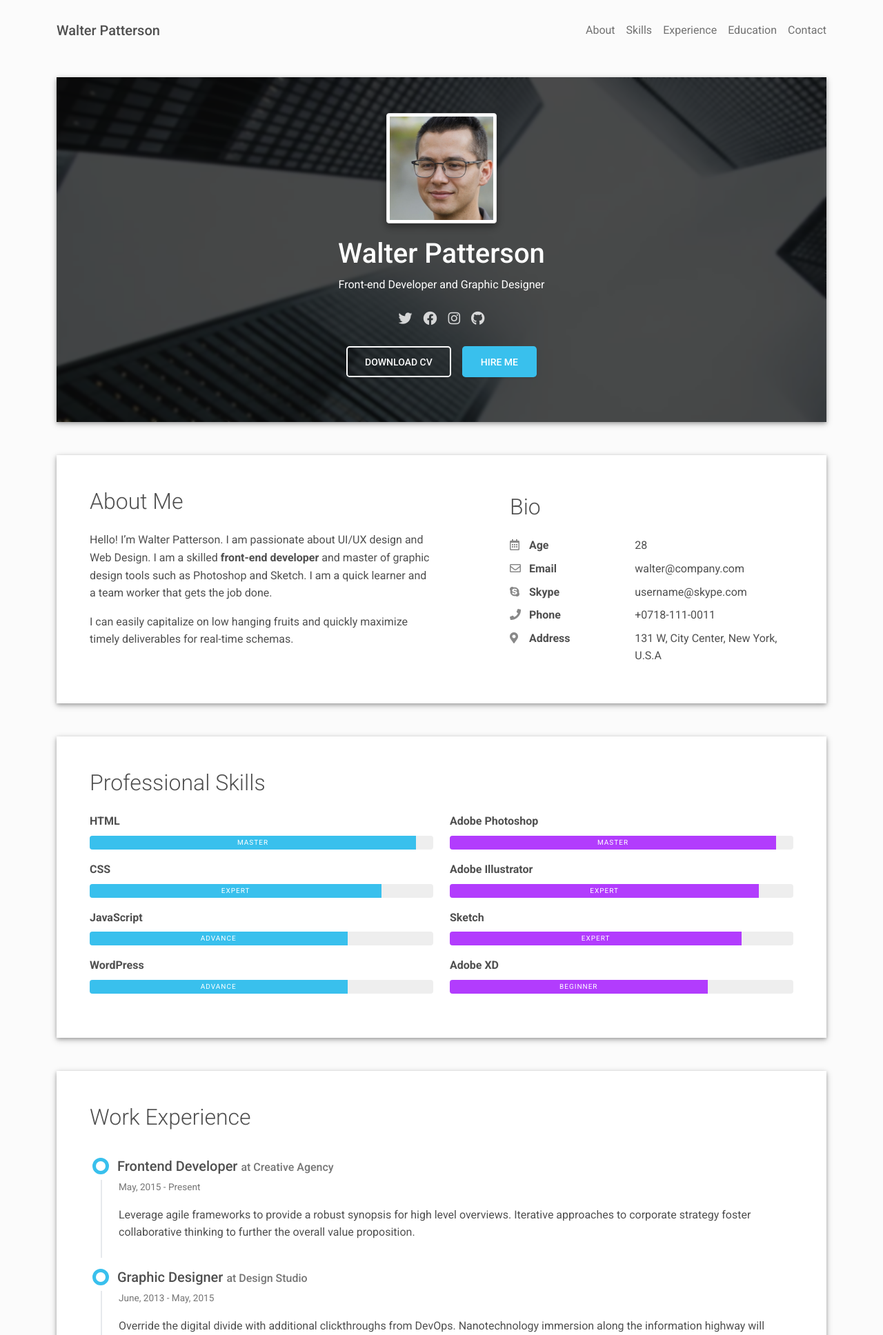
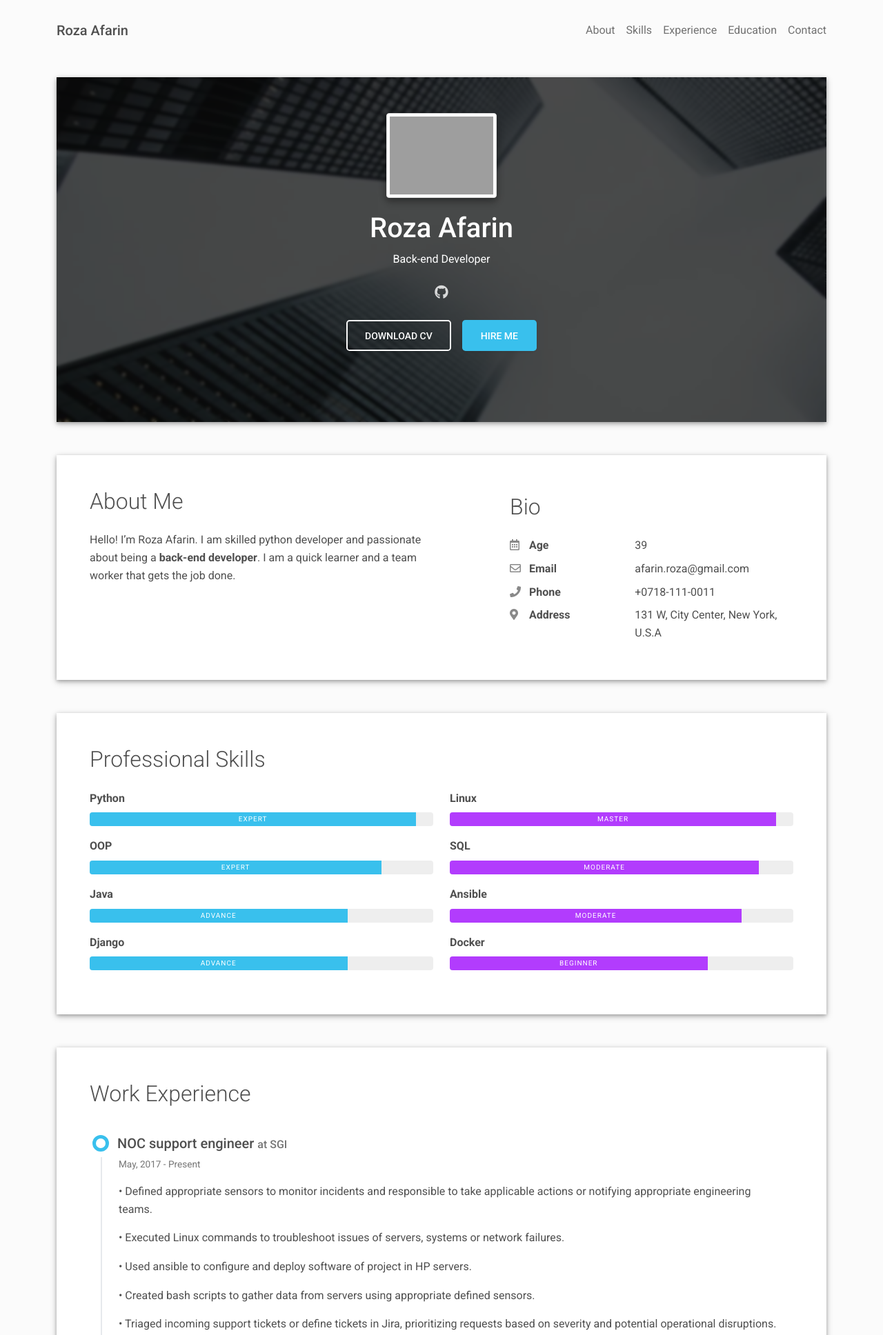
Before and after one commit to Roza-Afarin/sample_resume, a Django app: page / in a window 1280 px wide. Shown: the top 1936 px of the page at 69% size. Run offline with Django 4.2, Linux system fonts and the light colour scheme; grey boxes are pictures that could not be loaded.

Commit message:
Personalized website
some personal info has been added
menu problem has been solved

```diff
--- a/templates/index.html
+++ b/templates/index.html
@@ -35,23 +35,23 @@
   <header class="d-print-none">
     <div class="container text-center text-lg-left">
       <div class="pt-4 clearfix">
-        <h1 class="site-title mb-0">Walter Patterson</h1>
+        <h1 class="site-title mb-0">Roza Afarin</h1>
         <div class="site-nav">
           <nav role="navigation">
             <ul class="nav justify-content-center">
-              <li class="nav-item"><a class="nav-link" href="{% url 'website:about'%}" title="About"><span
+              <li class="nav-item"><a class="nav-link" href="#about" title="About"><span
                     class="menu-title">About</span></a>
               </li>
-              <li class="nav-item"><a class="nav-link" href="{% url 'website:skills'%}" title="Skills"><span
+              <li class="nav-item"><a class="nav-link" href="#skills" title="Skills"><span
                     class="menu-title">Skills</span></a>
               </li>
-              <li class="nav-item"><a class="nav-link" href="{% url 'website:experience'%}" title="Experience"><span
+              <li class="nav-item"><a class="nav-link" href="#experience" title="Experience"><span
                     class="menu-title">Experience</span></a>
               </li>
-              <li class="nav-item"><a class="nav-link" href="{% url 'website:education'%}" title="Education"><span
+              <li class="nav-item"><a class="nav-link" href="#education" title="Education"><span
                     class="menu-title">Education</span></a>
               </li>
-              <li class="nav-item"><a class="nav-link" href="{% url 'website:contact'%}" title="Contact"><span
+              <li class="nav-item"><a class="nav-link" href="#contact" title="Contact"><span
                     class="menu-title">Contact</span></a>
               </li>
             </ul>
@@ -68,29 +68,17 @@
             <div class="cover bg-image"><img src="{% static 'images/header-background.jpg' %}" />
               <div class="mask" style="background-color: rgba(0, 0, 0, 0.7);backdrop-filter: blur(2px);">
                 <div class="text-center p-5">
-                  <div class="avatar p-1"><img class="img-thumbnail shadow-2-strong"
-                      src="{% static 'images/avatar.jpg' %}" width="160" height="160" /></div>
+                  <div class="avatar p-1"><img class="img-thumbnail shadow-2-strong" src="{% static 'images/200.jpg' %}"
+                      width="160" height="160" /></div>
                   <div class="header-bio mt-3">
                     <div data-aos="zoom-in" data-aos-delay="0">
-                      <h2 class="h1">Walter Patterson</h2>
-                      <p>Front-end Developer and Graphic Designer</p>
+                      <h2 class="h1">Roza Afarin</h2>
+                      <p>Back-end Developer</p>
                     </div>
                     <div class="header-social mb-3 d-print-none" data-aos="zoom-in" data-aos-delay="200">
                       <nav role="navigation">
                         <ul class="nav justify-content-center">
-                          <li class="nav-item"><a class="nav-link" href="https://twitter.com/templateflip"
-                              title="Twitter"><i class="fab fa-twitter"></i><span
-                                class="menu-title sr-only">Twitter</span></a>
-                          </li>
-                          <li class="nav-item"><a class="nav-link" href="https://www.facebook.com/templateflip"
-                              title="Facebook"><i class="fab fa-facebook"></i><span
-                                class="menu-title sr-only">Facebook</span></a>
-                          </li>
-                          <li class="nav-item"><a class="nav-link" href="https://www.instagram.com/templateflip"
-                              title="Instagram"><i class="fab fa-instagram"></i><span
-                                class="menu-title sr-only">Instagram</span></a>
-                          </li>
-                          <li class="nav-item"><a class="nav-link" href="https://github.com/templateflip"
+                          <li class="nav-item"><a class="nav-link" href="https://github.com/Roza-Afarin"
                               title="Github"><i class="fab fa-github"></i><span
                                 class="menu-title sr-only">Github</span></a>
                           </li>
@@ -98,9 +86,9 @@
                       </nav>
                     </div>
                     <div class="d-print-none"><a class="btn btn-outline-light btn-lg shadow-sm mt-1 me-3"
-                        href="material-resume.pdf" data-aos="fade-right" data-aos-delay="700">Download CV</a><a
-                        class="btn btn-info btn-lg shadow-sm mt-1" href="{% url 'website:contact'%}" data-aos="fade-left"
-                        data-aos-delay="700">Hire Me</a></div>
+                        href="{% static 'images/Roza_Afarin_Resume.pdf'%}" data-aos="fade-right" data-aos-delay="700">Download CV</a><a
+                        class="btn btn-info btn-lg shadow-sm mt-1" href="#contact"
+                        data-aos="fade-left" data-aos-delay="700">Hire Me</a></div>
                   </div>
                 </div>
               </div>
@@ -112,12 +100,11 @@
             <div class="row">
               <div class="col-md-6">
                 <h2 class="h2 fw-light mb-4">About Me</h2>
-                <p>Hello! I’m Walter Patterson. I am passionate about UI/UX design and Web Design. I am a skilled
-                  <strong>front-end developer</strong> and master of graphic design tools such as Photoshop and Sketch.
+                <p>Hello! I’m Roza Afarin. I am skilled python developer and passionate about being a
+                  <strong>back-end developer</strong>.
                   I am a quick learner and a team worker that gets the job done.
                 </p>
-                <p>I can easily capitalize on low hanging fruits and quickly maximize timely deliverables for real-time
-                  schemas.</p>
+                <p></p>
               </div>
               <div class="col-md-5 offset-lg-1">
                 <div class="row mt-2">
@@ -127,21 +114,14 @@
                         style="width:24px;opacity:0.85;"></i> Age</div>
                   </div>
                   <div class="col-sm-7">
-                    <div class="pb-2">28</div>
+                    <div class="pb-2">39</div>
                   </div>
                   <div class="col-sm-5">
                     <div class="pb-2 fw-bolder"><i class="far fa-envelope pe-2 text-muted"
                         style="width:24px;opacity:0.85;"></i> Email</div>
                   </div>
                   <div class="col-sm-7">
-                    <div class="pb-2">walter@company.com</div>
-                  </div>
-                  <div class="col-sm-5">
-                    <div class="pb-2 fw-bolder"><i class="fab fa-skype pe-2 text-muted"
-                        style="width:24px;opacity:0.85;"></i> Skype</div>
-                  </div>
-                  <div class="col-sm-7">
-                    <div class="pb-2">username@skype.com</div>
+                    <div class="pb-2">afarin.roza@gmail.com</div>
                   </div>
                   <div class="col-sm-5">
                     <div class="pb-2 fw-bolder"><i class="fas fa-phone pe-2 text-muted"
@@ -167,28 +147,28 @@
             <h2 class="h2 fw-light mb-4">Professional Skills</h2>
             <div class="row">
               <div class="col-md-6">
-                <div class="mb-3"><span class="fw-bolder">HTML</span>
+                <div class="mb-3"><span class="fw-bolder">Python</span>
                   <div class="progress my-2 rounded" style="height: 20px">
                     <div class="progress-bar bg-info" role="progressbar" data-aos="zoom-in-right" data-aos-delay="100"
                       data-aos-anchor=".skills-section" style="width: 95%;" aria-valuenow="95" aria-valuemin="0"
-                      aria-valuemax="100">Master</div>
+                      aria-valuemax="100">Expert</div>
                   </div>
                 </div>
-                <div class="mb-3"><span class="fw-bolder">CSS</span>
+                <div class="mb-3"><span class="fw-bolder">OOP</span>
                   <div class="progress my-2 rounded" style="height: 20px">
                     <div class="progress-bar bg-info" role="progressbar" data-aos="zoom-in-right" data-aos-delay="200"
                       data-aos-anchor=".skills-section" style="width: 85%" aria-valuenow="85" aria-valuemin="0"
                       aria-valuemax="100">Expert</div>
                   </div>
                 </div>
-                <div class="mb-3"><span class="fw-bolder">JavaScript</span>
+                <div class="mb-3"><span class="fw-bolder">Java</span>
                   <div class="progress my-2 rounded" style="height: 20px">
                     <div class="progress-bar bg-info" role="progressbar" data-aos="zoom-in-right" data-aos-delay="300"
                       data-aos-anchor=".skills-section" style="width: 75%" aria-valuenow="75" aria-valuemin="0"
                       aria-valuemax="100">Advance</div>
                   </div>
                 </div>
-                <div class="mb-3"><span class="fw-bolder">WordPress</span>
+                <div class="mb-3"><span class="fw-bolder">Django</span>
                   <div class="progress my-2 rounded" style="height: 20px">
                     <div class="progress-bar bg-info" role="progressbar" data-aos="zoom-in-right" data-aos-delay="300"
                       data-aos-anchor=".skills-section" style="width: 75%" aria-valuenow="75" aria-valuemin="0"
@@ -197,28 +177,28 @@
                 </div>
               </div>
               <div class="col-md-6">
-                <div class="mb-3"><span class="fw-bolder">Adobe Photoshop</span>
+                <div class="mb-3"><span class="fw-bolder">Linux</span>
                   <div class="progress my-2 rounded" style="height: 20px">
                     <div class="progress-bar bg-secondary" role="progressbar" data-aos="zoom-in-right"
                       data-aos-delay="400" data-aos-anchor=".skills-section" style="width: 95%" aria-valuenow="95"
                       aria-valuemin="0" aria-valuemax="100">Master</div>
                   </div>
                 </div>
-                <div class="mb-3"><span class="fw-bolder">Adobe Illustrator</span>
+                <div class="mb-3"><span class="fw-bolder">SQL</span>
                   <div class="progress my-2 rounded" style="height: 20px">
                     <div class="progress-bar bg-secondary" role="progressbar" data-aos="zoom-in-right"
                       data-aos-delay="400" data-aos-anchor=".skills-section" style="width: 90%" aria-valuenow="90"
-                      aria-valuemin="0" aria-valuemax="100">Expert</div>
+                      aria-valuemin="0" aria-valuemax="100">Moderate</div>
                   </div>
                 </div>
-                <div class="mb-3"><span class="fw-bolder">Sketch</span>
+                <div class="mb-3"><span class="fw-bolder">Ansible</span>
                   <div class="progress my-2 rounded" style="height: 20px">
                     <div class="progress-bar bg-secondary" role="progressbar" data-aos="zoom-in-right"
                       data-aos-delay="500" data-aos-anchor=".skills-section" style="width: 85%" aria-valuenow="85"
-                      aria-valuemin="0" aria-valuemax="100">Expert</div>
+                      aria-valuemin="0" aria-valuemax="100">Moderate</div>
                   </div>
                 </div>
-                <div class="mb-3"><span class="fw-bolder">Adobe XD</span>
+                <div class="mb-3"><span class="fw-bolder">Docker</span>
                   <div class="progress my-2 rounded" style="height: 20px">
                     <div class="progress-bar bg-secondary" role="progressbar" data-aos="zoom-in-right"
                       data-aos-delay="600" data-aos-anchor=".skills-section" style="width: 75%" aria-valuenow="75"
@@ -235,33 +215,59 @@
             <div class="timeline">
               <div class="timeline-card timeline-card-info" data-aos="fade-in" data-aos-delay="0">
                 <div class="timeline-head px-4 pt-3">
-                  <div class="h5">Frontend Developer <span class="text-muted h6">at Creative Agency</span></div>
+                  <div class="h5">NOC support engineer <span class="text-muted h6">at SGI</span></div>
                 </div>
                 <div class="timeline-body px-4 pb-4">
-                  <div class="text-muted text-small mb-3">May, 2015 - Present</div>
-                  <div>Leverage agile frameworks to provide a robust synopsis for high level overviews. Iterative
-                    approaches to corporate strategy foster collaborative thinking to further the overall value
-                    proposition.</div>
+                  <div class="text-muted text-small mb-3">May, 2017 - Present</div>
+                  <div>
+                    <p>• Defined appropriate sensors to monitor incidents and responsible to take applicable actions or
+                      notifying appropriate engineering teams.
+                    </p>
+                    <p>• Executed Linux commands to troubleshoot issues of servers, systems or network failures.
+                    </p>
+                    <p>• Used ansible to configure and deploy software of project in HP servers.
+                    </p>
+                    <p>• Created bash scripts to gather data from servers using appropriate defined sensors.
+                    </p>
+                    <p>• Triaged incoming support tickets or define tickets in Jira, prioritizing requests based on
+                      severity and potential operational disruptions.
+                    </p>
+                    <p>• Mastered and used multiple network monitoring tools and element management systems and detected
+                      and resolved service-impacting events.
+                    </p>
+                    <p>• led communications with 3rd parties to resolve their problems using software of company or
+                      failure.
+                    </p>
+                    <p>• Maintained infrastructure performance by monitoring, performance tuning and troubleshooting
+                      issues.
+                    </p>
+                    <p>• Deploy, updated and reconfigured existing and new computers with software and operating
+                      systems.
+                    </p>
+                    <p>• Developed custom queries for reporting tasks using T-SQL in dbvisualizer or SQL server
+                      management studio environment.
+                    </p>
+                    <p>• Backing up and restoring databases.
+                    </p>
+                    <p>• Imaged OS and software deployments throughout system using Acronis and addressed implementation
+                      concerns.
+                    </p>
+                  </div>
                 </div>
               </div>
               <div class="timeline-card timeline-card-info" data-aos="fade-in" data-aos-delay="200">
                 <div class="timeline-head px-4 pt-3">
-                  <div class="h5">Graphic Designer <span class="text-muted h6">at Design Studio</span></div>
+                  <div class="h5">Software Developer <span class="text-muted h6">at Ansar electronic system</span></div>
                 </div>
                 <div class="timeline-body px-4 pb-4">
-                  <div class="text-muted text-small mb-3">June, 2013 - May, 2015</div>
-                  <div>Override the digital divide with additional clickthroughs from DevOps. Nanotechnology immersion
-                    along the information highway will close the loop on focusing solely on the bottom line.</div>
-                </div>
-              </div>
-              <div class="timeline-card timeline-card-info" data-aos="fade-in" data-aos-delay="400">
-                <div class="timeline-head px-4 pt-3">
-                  <div class="h5">Junior Web Developer <span class="text-muted h6">at Indie Studio</span></div>
-                </div>
-                <div class="timeline-body px-4 pb-4">
-                  <div class="text-muted text-small mb-3">Jan, 2011 - May, 2013</div>
-                  <div>User generated content in real-time will have multiple touchpoints for offshoring. Organically
-                    grow the holistic world view of disruptive innovation via workplace diversity and empowerment.</div>
+                  <div class="text-muted text-small mb-3">June, 2016 - May, 2017</div>
+                  <div>
+                    <p>• Modified existing CashLess program to improve performance and add new features by using C++ in
+                      QT design studio.</p>
+                    <p>• Tested software to alleviate bugs and troubleshoot issues.</p>
+                    <p>• Gathered customer feedback and worked to resolve specific concerns</p>
+                    <p>• Remotely led agents of company to deploy our CashLess and help them to investigate and solve
+                      problems that caused our device became out of use.</p>
                   </div>
                 </div>
               </div>
@@ -273,36 +279,21 @@
               <div class="timeline">
                 <div class="timeline-card timeline-card-success" data-aos="fade-in" data-aos-delay="0">
                   <div class="timeline-head px-4 pt-3">
-                  <div class="h5">Masters in Information Technology <span class="text-muted h6">from International
+                    <div class="h5">Masters in Artificial Intelligence <span class="text-muted h6">from Azad
                         University</span> </div>
                   </div>
                   <div class="timeline-body px-4 pb-4">
                     <div class="text-muted text-small mb-3">2011 - 2013</div>
-                  <div>Leverage agile frameworks to provide a robust synopsis for high level overviews. Iterative
-                    approaches to corporate strategy foster collaborative thinking to further the overall value
-                    proposition.</div>
                   </div>
                 </div>
                 <div class="timeline-card timeline-card-success" data-aos="fade-in" data-aos-delay="200">
                   <div class="timeline-head px-4 pt-3">
-                  <div class="h5">Bachelor of Computer Science <span class="text-muted h6">from Regional College</span>
+                    <div class="h5">Bachelor of Software engineering <span class="text-muted h6">from Payame noor
+                        University| </span>
                     </div>
                   </div>
                   <div class="timeline-body px-4 pb-4">
-                  <div class="text-muted text-small mb-3">2007 - 2011</div>
-                  <div>Override the digital divide with additional clickthroughs from DevOps. Nanotechnology immersion
-                    along the information highway will close the loop on focusing solely on the bottom line.</div>
-                </div>
-              </div>
-              <div class="timeline-card timeline-card-success" data-aos="fade-in" data-aos-delay="400">
-                <div class="timeline-head px-4 pt-3">
-                  <div class="h5">Science and Mathematics <span class="text-muted h6">from Mt. High Scool</span> </div>
-                </div>
-                <div class="timeline-body px-4 pb-4">
-                  <div class="text-muted text-small mb-3">1995 - 2007</div>
-                  <div>User generated content in real-time will have multiple touchpoints for offshoring. Organically
-                    grow the holistic world view of disruptive innovation via workplace diversity and empowerment.</div>
-                </div>
+                    <div class="text-muted text-small mb-3">2004 - 2008</div>
                   </div>
                 </div>
               </div>
@@ -316,10 +307,10 @@
                       <div class="h6"><i class="fas fa-phone pe-2 text-muted" style="width:24px;opacity:0.85;"></i>
                         +0718-111-0011</div>
                       <div class="h6"><i class="far fa-envelope pe-2 text-muted" style="width:24px;opacity:0.85;"></i>
-                    walter@company.com</div>
+                        afarin.roza@gmail.com</div>
                     </div>
                     <div class="mt-5 d-print-none">
-                  <form action="https://formspree.io/your@email.com" method="POST">
+                      <form action="https://formspree.io/afarin.roza@gmail.com" method="POST">
                         <div class="form-outline mb-4">
                           <input type="text" id="name" class="form-control" required />
                           <label class="form-label" for="name">Name</label>
@@ -329,7 +320,8 @@
                           <label class="form-label" for="email">Email address</label>
                         </div>
                         <div class="form-outline mb-4">
-                      <textarea class="form-control" style="resize: none;" id="message" rows="4" required></textarea>
+                          <textarea class="form-control" style="resize: none;" id="message" rows="4"
+                            required></textarea>
                           <label class="form-label" for="message">Message</label>
                         </div>
                         <button class="btn btn-info btn-block mb-4" type="submit">Send</button>
@@ -349,30 +341,16 @@
       <footer class="pt-4 pb-4 text-muted text-center d-print-none">
         <div class="container">
           <div class="my-3">
-        <div class="h4">Walter Patterson</div>
+            <div class="h4">Roza Afarin</div>
             <div class="footer-nav">
               <nav role="navigation">
                 <ul class="nav justify-content-center">
-              <li class="nav-item"><a class="nav-link" href="https://twitter.com/templateflip" title="Twitter"><i
-                    class="fab fa-twitter"></i><span class="menu-title sr-only">Twitter</span></a>
-              </li>
-              <li class="nav-item"><a class="nav-link" href="https://www.facebook.com/templateflip" title="Facebook"><i
-                    class="fab fa-facebook"></i><span class="menu-title sr-only">Facebook</span></a>
-              </li>
-              <li class="nav-item"><a class="nav-link" href="https://www.instagram.com/templateflip"
-                  title="Instagram"><i class="fab fa-instagram"></i><span
-                    class="menu-title sr-only">Instagram</span></a>
-              </li>
-              <li class="nav-item"><a class="nav-link" href="https://github.com/templateflip" title="Github"><i
+                  <li class="nav-item"><a class="nav-link" href="https://github.com/Roza-Afarin" title="Github"><i
                         class="fab fa-github"></i><span class="menu-title sr-only">Github</span></a>
                   </li>
                 </ul>
               </nav>
             </div>
-      </div>
-      <div class="text-small">
-        <div class="mb-1">&copy; Material Resume. All rights reserved.</div>
-        <div>Design - <a href="https://templateflip.com/" target="_blank">TemplateFlip</a></div>
           </div>
         </div>
       </footer>
--- a/website/urls.py
+++ b/website/urls.py
@@ -7,8 +7,4 @@ app_name = 'website'
 
 urlpatterns = [
     path('',about_index,name='about'),
-    path('skills',skills_index,name='skills'),
-    path('experience',experience_index,name='experience'),
-    path('education',education_index,name='education'),
-    path('contact',contact_index,name='contact')
 ]
--- a/website/views.py
+++ b/website/views.py
@@ -4,15 +4,3 @@ from django.shortcuts import render
 
 def about_index(request):
     return render(request,'index.html')
-
-def skills_index(request):
-    return render(request,'index.html')
-
-def experience_index(request):
-    return render(request,'index.html')
-
-def education_index(request):
-    return render(request,'index.html')
-
-def contact_index(request):
-    return render(request,'index.html')
```
Also changed, not shown: 2 other files. Lines whose indentation alone changed are shown as unchanged.
